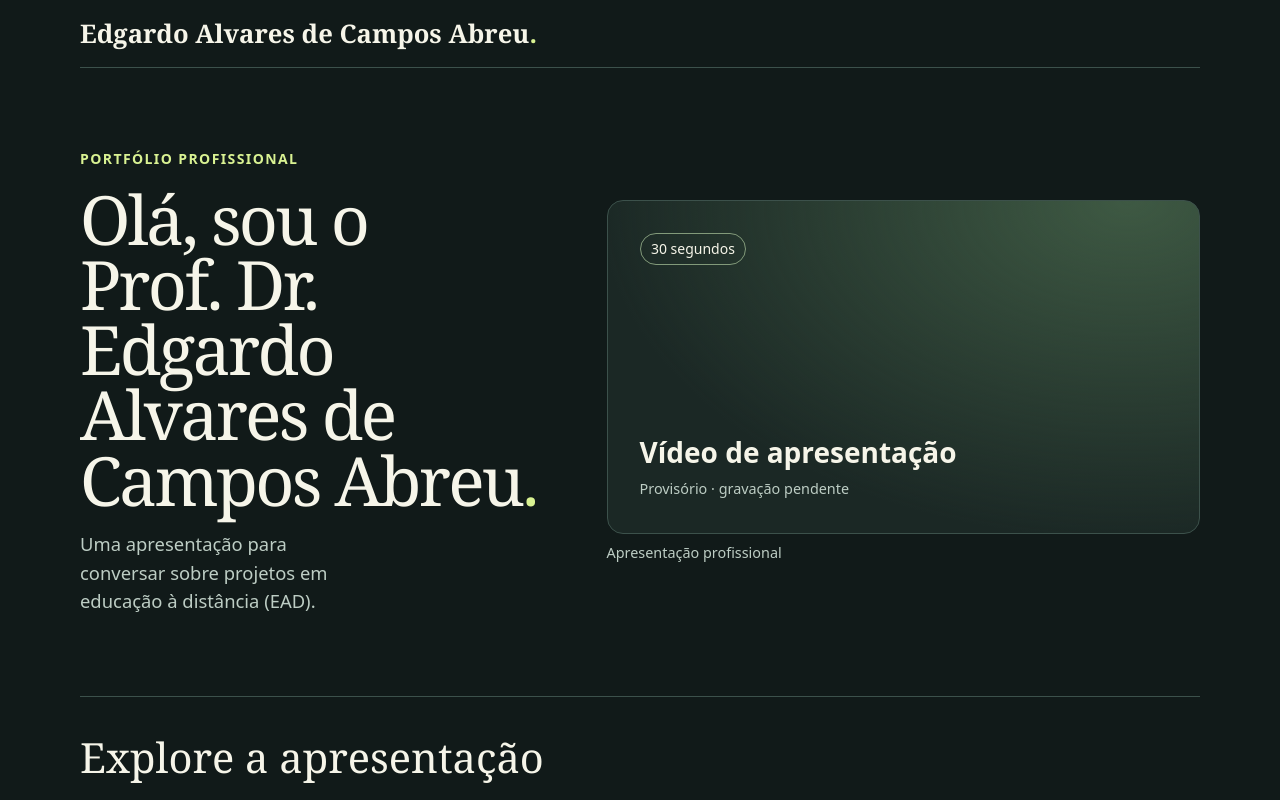
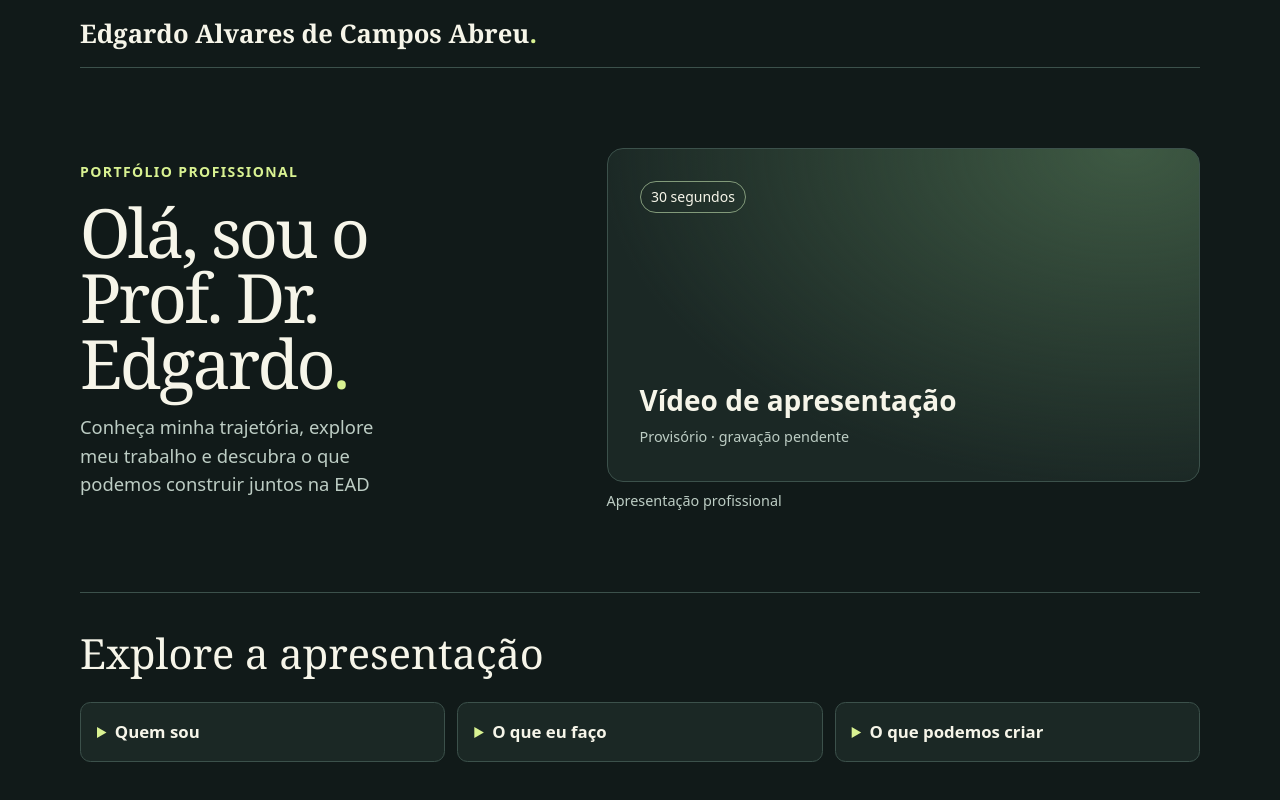
Before and after one commit to EdKK/portfolio-edgardo, a plain HTML site: page vitru/index.html in a window 1280 px wide. Shown: the top 800 px of the page. Drawn offline with Linux system fonts and the light colour scheme.

Commit message:
Revise introduction in index.html
Updated the introduction section with a new title and lead paragraph.

```diff
--- a/vitru/index.html
+++ b/vitru/index.html
@@ -18,8 +18,8 @@
     <section class="hero" aria-labelledby="titulo">
       <div class="intro">
         <p class="eyebrow">Portfólio profissional</p>
-        <h1 id="titulo">Olá, sou o<br>Prof. Dr. Edgardo Alvares de Campos Abreu<span>.</span></h1>
-        <p class="lead">Uma apresentação para conversar sobre projetos em educação à distância (EAD).</p>
+        <h1 id="titulo">Olá, sou o<br>Prof. Dr. Edgardo<span>.</span></h1>
+        <p class="lead">Conheça minha trajetória, explore meu trabalho e descubra o que podemos construir juntos na EAD</p>
       </div>
       <figure>
         <div class="screen" id="video-provisorio">
```
